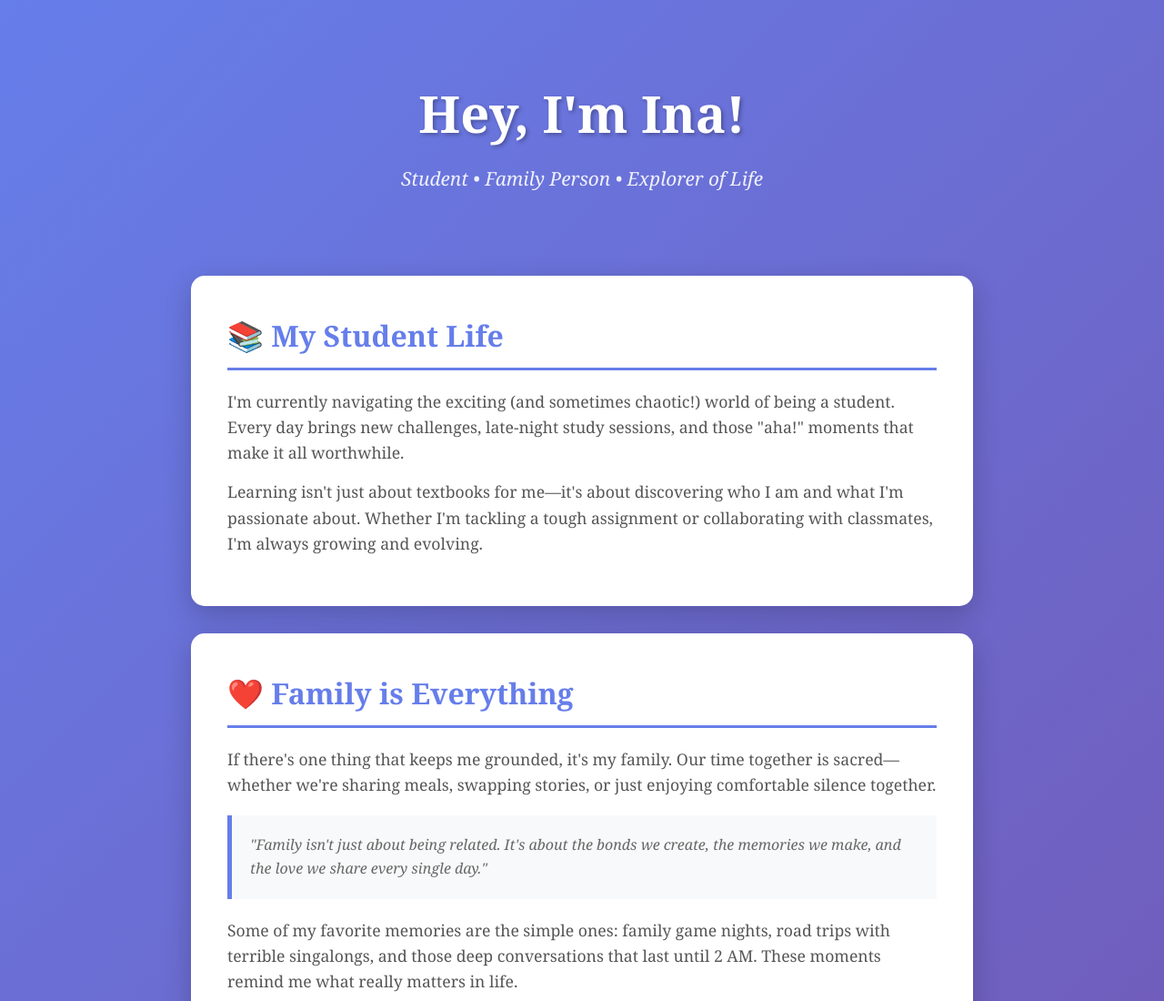
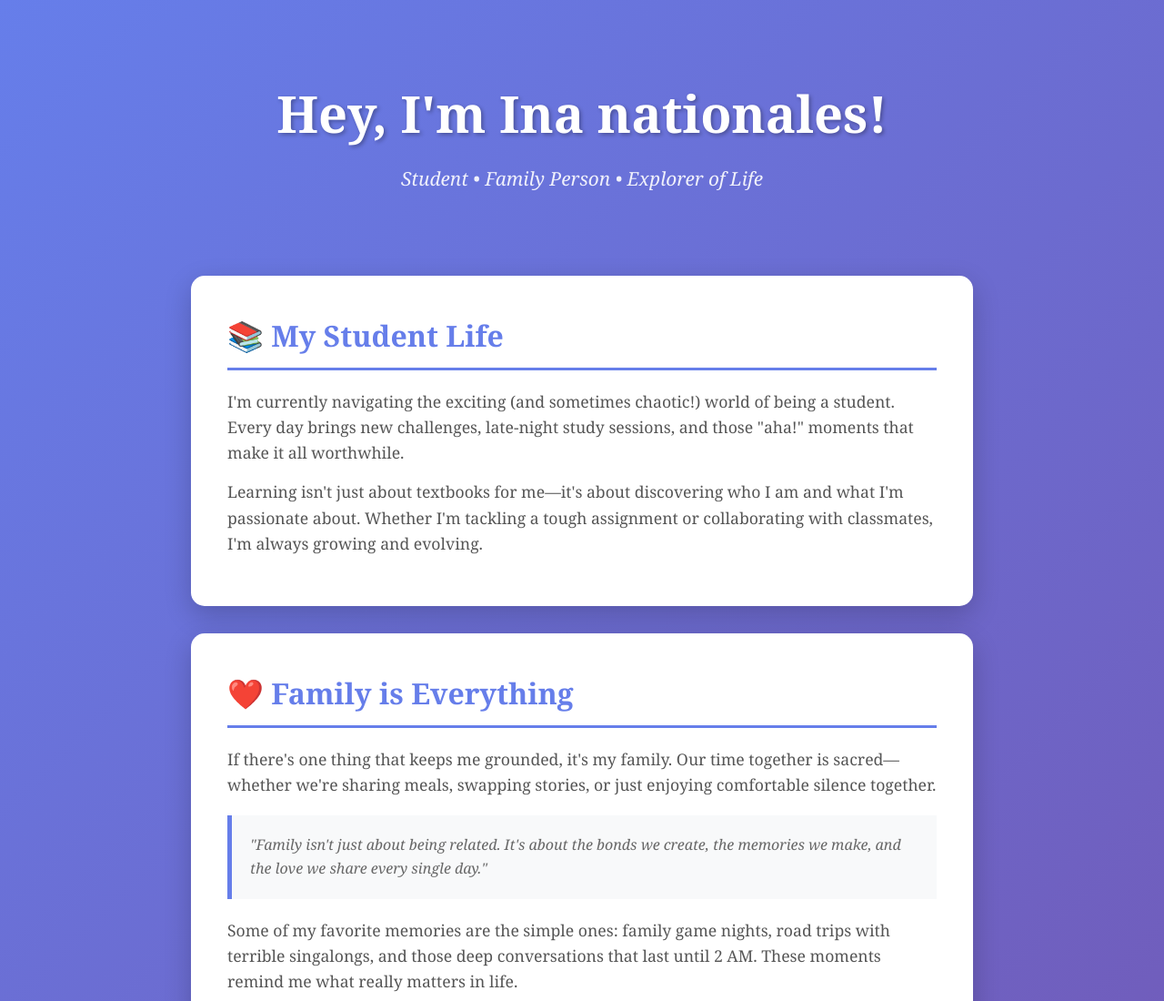
Before and after one commit to CoolAlmorstand/sjjs, a plain HTML site: page index.html in a window 1280 px wide. Shown: the top 1100 px of the page at 91% size. Drawn offline with Linux system fonts and the light colour scheme.

Commit message:
Update index.html

```diff
--- a/index.html
+++ b/index.html
@@ -150,7 +150,7 @@
 <body>
     <div class="container">
         <header>
-            <h1>Hey, I'm Ina!</h1>
+            <h1>Hey, I'm Ina nationales!</h1>
             <p class="subtitle">Student • Family Person • Explorer of Life</p>
         </header>
 
```
